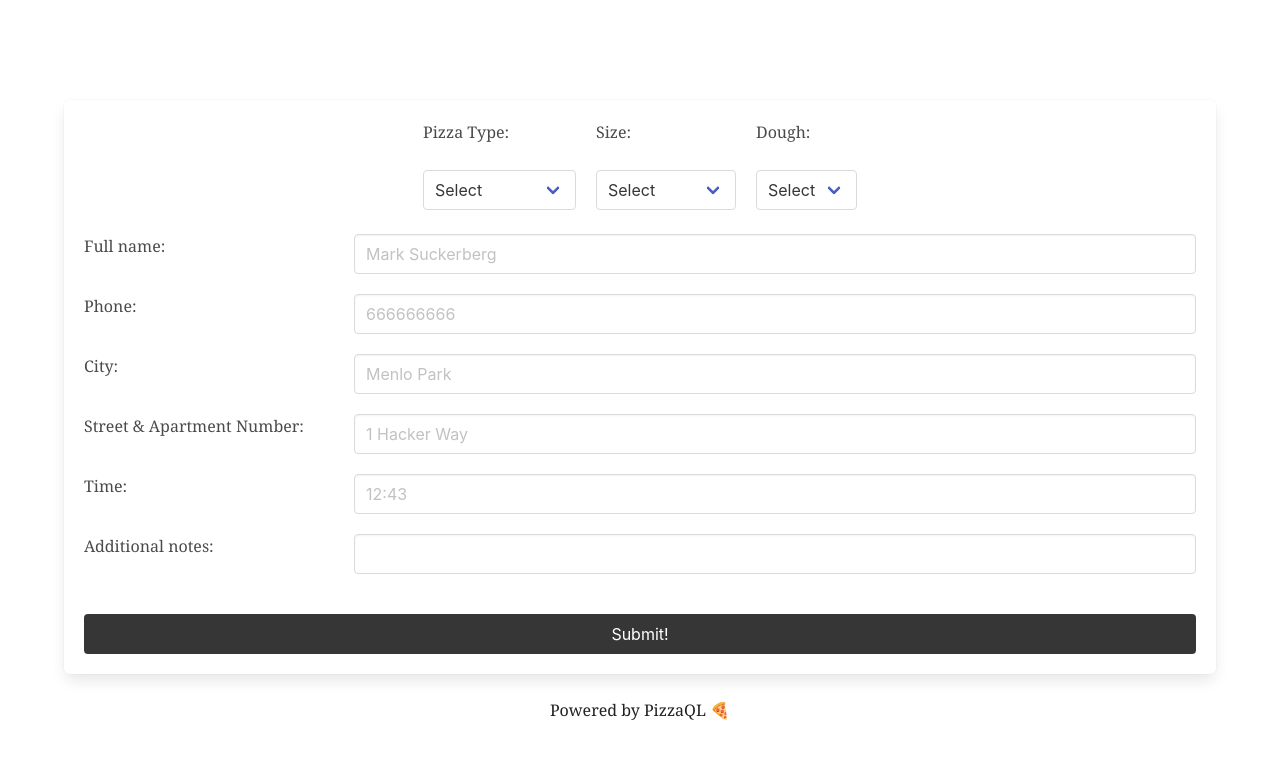
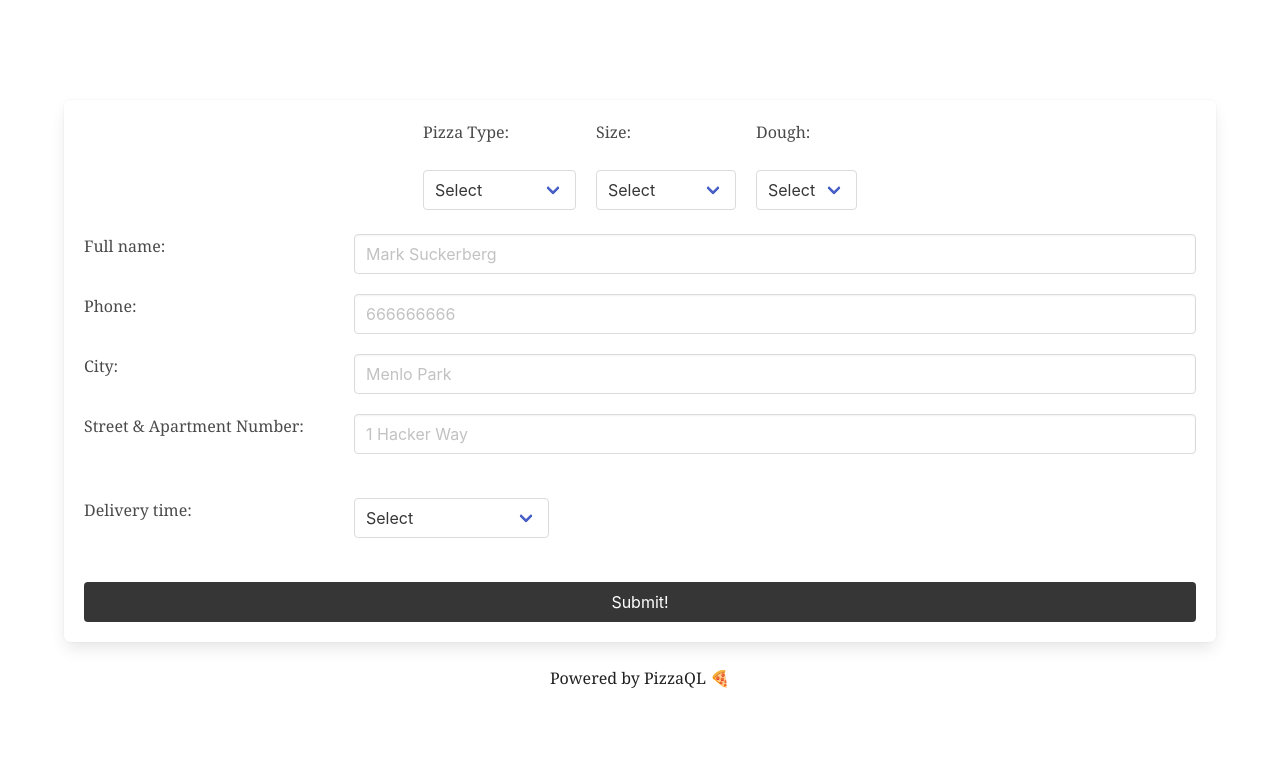
Before and after one commit to pizzaql/pizzaql, a Next.js app in the folder frontend/: page /home in a window 1280 px wide. Shown: the top 758 px of the page. Built offline with nearby package versions, Linux system fonts and the light colour scheme.

Commit message:
Basic setting screen (WIP), Time selection up to 3 hours (WIP), Major improvements & Update dependencies

```diff
--- /dev/null
+++ b/frontend/components/GridTime.js
@@ -0,0 +1,18 @@
+import styled from 'styled-components';
+
+const GridTime = styled.div`
+    display: grid;
+    width: 100px;
+    grid-template-columns: 250px 1fr;
+    grid-gap: 20px;
+
+    label {
+    grid-column: 1;
+    }
+
+    select {
+    grid-column: 2;
+    }
+`;
+
+export default GridTime;
--- a/frontend/pages/admin.js
+++ b/frontend/pages/admin.js
@@ -30,10 +30,6 @@ const GlobalStyle = createGlobalStyle`
     word-wrap: break-word;
     width: 100%
   }
-
-  footer {
-	  text-align: center;
-  }
 `;
 
 // Query to get orders from Prisma
@@ -49,7 +45,6 @@ query {
     time
     city
     street
-    notes
   }
 }`;
 
--- a/frontend/pages/home.js
+++ b/frontend/pages/home.js
@@ -2,12 +2,14 @@ import React from 'react';
 import Router from 'next/router';
 import {createGlobalStyle} from 'styled-components';
 import {Formik, Form, Field, ErrorMessage} from 'formik';
+import dayjs from 'dayjs';
 import ky from 'ky';
 import './styles/styles.sass';
 
 // Import components
 import Grid from '../components/Grid';
 import GridDrop from '../components/GridDrop';
+import GridTime from '../components/GridTime';
 
 // Global Style
 const GlobalStyle = createGlobalStyle`
@@ -57,6 +59,9 @@ const Home = () => (
 				if (!values.dough) {
 					errors.dough = 'Required';
 				}
+				if (!values.time) {
+					errors.time = 'Required';
+				}
 				if (isNaN(values.phone)) {
 					errors.phone = 'Invalid Phone';
 				}
@@ -77,7 +82,6 @@ const Home = () => (
 								time: "${values.time}"
 								city: "${values.city}"
 								street: "${values.street}"
-								notes: "${values.notes}"
 							}
 						) {
 							id
@@ -148,12 +152,29 @@ const Home = () => (
 							<Field className="input" type="text" name="city" placeholder="Menlo Park" required/>
 							<label>Street & Apartment Number:</label>
 							<Field className="input" type="text" name="street" placeholder="1 Hacker Way" required/>
-							<label>Time:</label>
-							<Field className="input" type="text" name="time" placeholder="12:43" required/>
-							<label>Additional notes:</label>
-							<Field className="input" type="text" name="notes"/>
-							<button className="button is-dark" type="submit" disabled={isSubmitting}>Submit!</button>
 						</Grid>
+						<GridTime>
+							<br/>
+							<label>Delivery time:</label>
+							<div className="select">
+								<Field name="time" component="select" placeholder="Time">
+									<option>Select</option>
+									<option value="ASAP">As fast as possible</option>
+									<option>{dayjs().startOf('hour').add(1, 'hour').format('HH:mm')}</option>
+									<option>{dayjs().startOf('hour').add(2, 'hour').format('HH:mm')}</option>
+									<option>{dayjs().startOf('hour').add(3, 'hour').format('HH:mm')}</option>
+								</Field>
+								<ErrorMessage name="time" component="div"/>
+							</div>
+							<br/>
+						</GridTime>
+						<button
+							className="button is-dark is-fullwidth"
+							type="submit"
+							disabled={isSubmitting}
+						>
+						Submit!
+						</button>
 					</div>
 				</Form>
 			)}
--- a/frontend/settings.js
+++ b/frontend/settings.js
@@ -1,5 +1,5 @@
-const clientID = process.env.CLIENTID || 'BUUYjCiP2SYKQBB48OZRALsccmijoubx'; // Your Auth0 Client ID
-const domain = process.env.DOMAIN || 'pizzaql.eu.auth0.com'; // Your Auth0 Domain
+const clientID = process.env.CLIENTID || ''; // Your Auth0 Client ID
+const domain = process.env.DOMAIN || ''; // Your Auth0 Domain
 
 export {
 	clientID,
```
Also changed, not shown: frontend/components/Checkbox.js (added, +20 -0 lines), frontend/components/checkboxes.js (added, +10 -0 lines), frontend/package.json (+5 -4 lines), frontend/pages/order.js (+2 -18 lines), frontend/pages/settings.js (added, +86 -0 lines), 1 other file (tests, documents, lock files or other folders).
